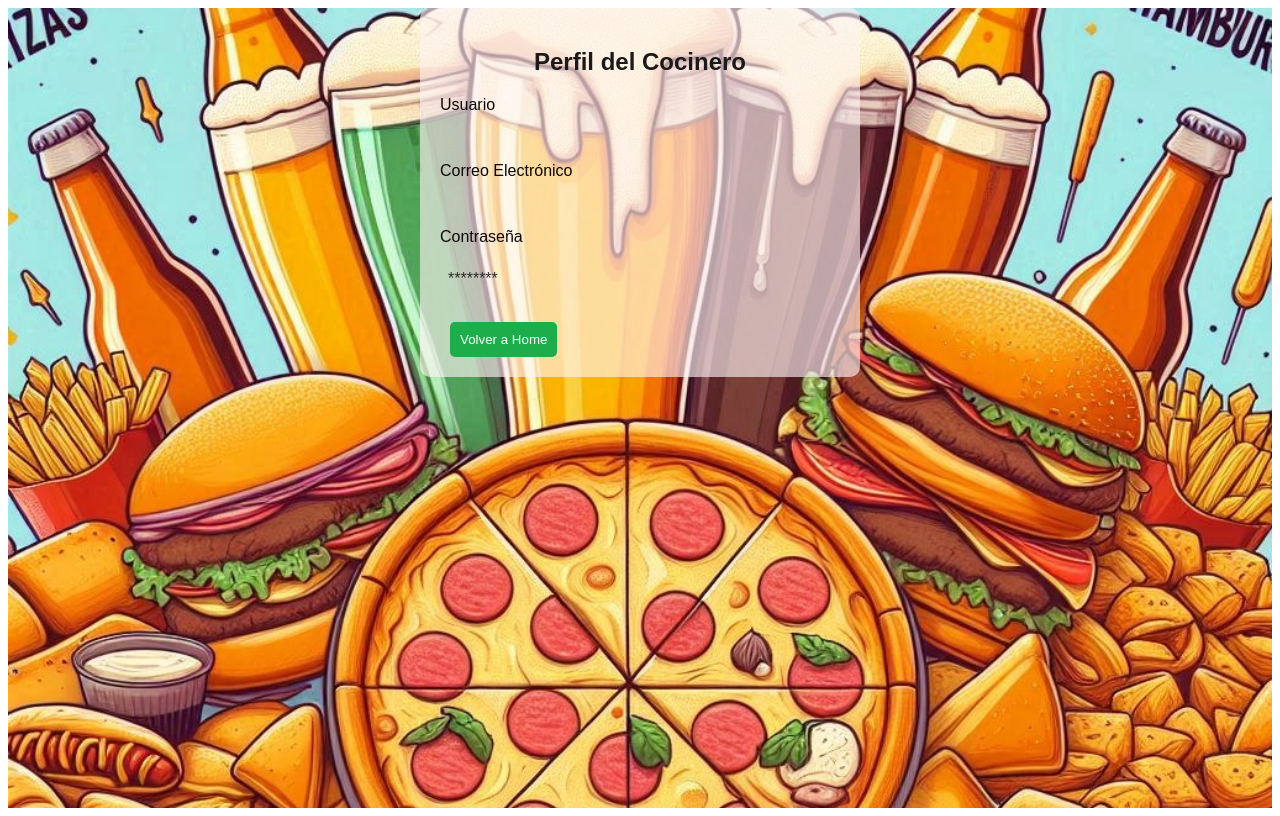
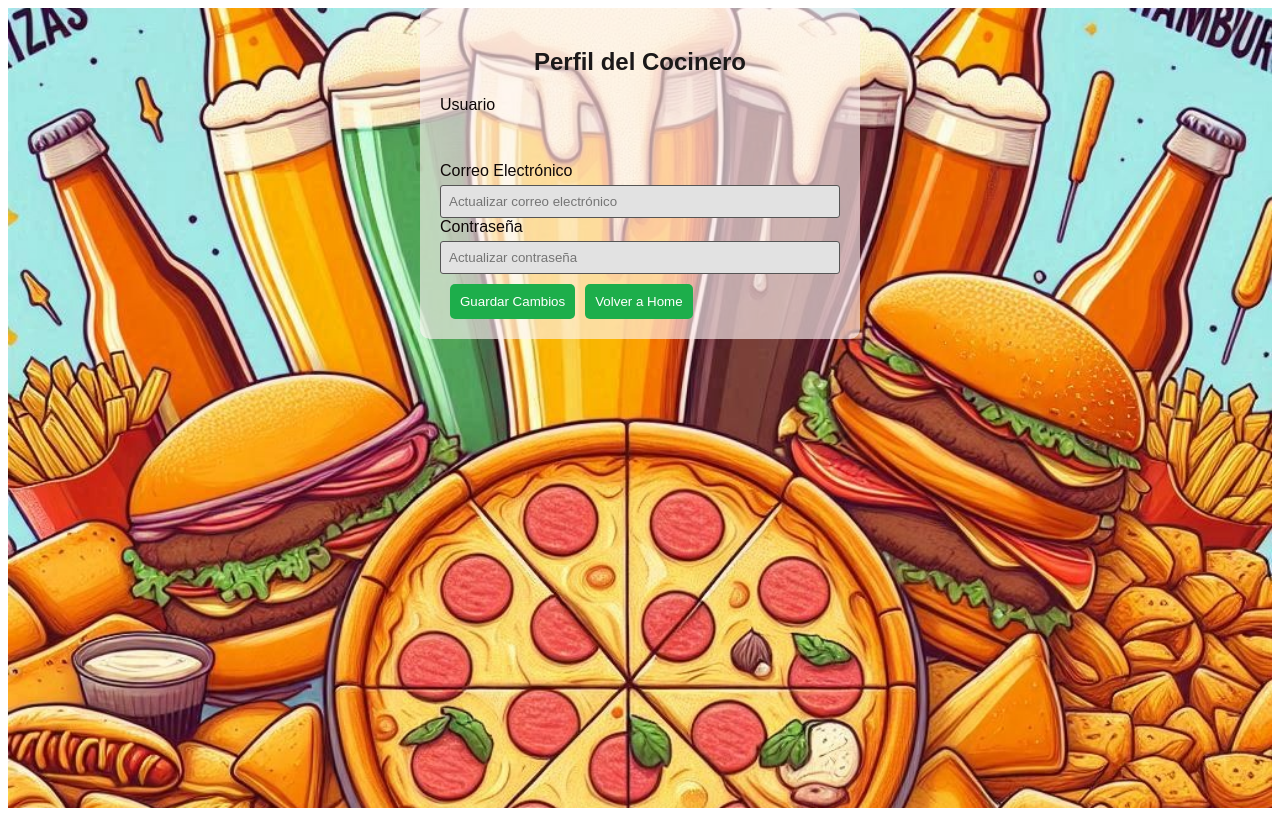
Before and after one commit to barbi15/taller6, a Vue app: page /cocineroperfil in a window 1280 px wide. Built offline with nearby package versions, Linux system fonts and the light colour scheme.

Commit message:
perfil cocinero 13/11/2024

```diff
--- a/src/components/Adminhome.vue
+++ b/src/components/Adminhome.vue
@@ -40,7 +40,7 @@
 
       <!-- Columna derecha: Comanda actual -->
       <div class="rightcomanda-column">
-        <h3>Comanda actual</h3>
+        <h3>Pedido actual</h3>
         <table>
           <thead>
             <tr>
@@ -70,11 +70,11 @@
 
     <!-- Tabla: Lista de Comandas debajo de ambas columnas -->
     <div class="comandas-container">
-      <h3>Lista de Comandas</h3>
+      <h3>Lista de Pedidos</h3>
       <table>
         <thead>
           <tr>
-            <th>Comanda</th>
+            <th>Pedido</th>
             <th>Precio Total</th>
             <th>Estado</th>
             <th>Detalle</th>
@@ -255,14 +255,14 @@ export default {
             productos: response.data.productos
           });
           this.comandaProductos = [];
-          alert("Comanda confirmada exitosamente.");
+          alert("Pedido confirmado exitosamente.");
           await this.obtenerProductos();
           await this.obtenerComandas();
         } else {
-          alert('Error al confirmar la comanda.');
+          alert('Error al confirmar el pedido.');
         }
       } catch (error) {
-        console.error('Error al confirmar la comanda:', error);
+        console.error('Error al confirmar el pedido:', error);
       }
     },
     async obtenerComandas() {
@@ -290,7 +290,7 @@ export default {
       })
     }));
   } catch (err) {
-    console.error('Error al obtener comandas:', err);
+    console.error('Error al obtener pedidos:', err);
   }
 },
     eliminarProductoDeComanda(index) {
@@ -310,7 +310,7 @@ export default {
         this.comandas = this.comandas.filter(comanda => comanda.id !== id);
         alert('Comanda eliminada correctamente.');
       } catch (err) {
-        console.error('Error al eliminar comanda:', err);
+        console.error('Error al eliminar el pedido:', err);
       }
     },
     async verDetalleComanda(id) {
@@ -330,10 +330,10 @@ export default {
           this.detalleComandaId = id;
           this.detalleComandaVisible = true;
         } else {
-          console.error('No se encontró el detalle de la comanda.');
+          console.error('No se encontró el detalle del pedido.');
         }
       } catch (error) {
-        console.error('Error al obtener detalle de comanda:', error);
+        console.error('Error al obtener detalle del pedido:', error);
       }
     }
   },
--- a/src/components/Cocinerohome.vue
+++ b/src/components/Cocinerohome.vue
@@ -6,12 +6,12 @@
       <img src="../images/logorotiseria.png" alt="Logo" id="logo" />
     </div>
     <div class="top-buttons">
-      <button @click="irAPerfilCocinero" class="perfil-button hidden">Ver Perfil</button>
+      <button @click="irAPerfilCocinero" class="perfil-button">Ver Perfil</button>
       <button @click="cerrarSesion" class="cerrarsesion-button">Cerrar Sesión</button>
     </div>
 
     <div class="title-comanda">
-      <h2>Lista de Comandas</h2>
+      <h2>Lista de Pedidos</h2>
     </div>
     <div class="tabla-container">
       <table class="comandas-table">
@@ -107,8 +107,8 @@ export default {
       this.errorMessage = "Formato inesperado de respuesta al obtener las comandas.";
     }
   } catch (error) {
-    this.errorMessage = "Error al obtener las comandas: " + error.message;
-    console.error("Error al obtener las comandas:", error);
+    this.errorMessage = "Error al obtener los  pedidos: " + error.message;
+    console.error("Error al obtener los pedidos:", error);
   }
 },
     async cargarDetallesProductos() {
@@ -141,8 +141,8 @@ export default {
         alert(`Estado de la comanda actualizado a: ${newState}`);
         await this.getComandas();
       } catch (error) {
-        this.errorMessage = "Error al actualizar la comanda: " + error.message;
-        console.error(`Error al actualizar la comanda ${comandaId}:`, error);
+        this.errorMessage = "Error al actualizar el pedido: " + error.message;
+        console.error(`Error al actualizar el pedido${comandaId}:`, error);
       }
     },
     formatDate(dateString) {
--- a/src/components/Cocineroperfil.vue
+++ b/src/components/Cocineroperfil.vue
@@ -9,20 +9,31 @@
         <p>{{ cookData.nombre_usuario }}</p>
       </div>
 
-    <!-- Correo Electrónico (solo lectura) -->
+      <!-- Campo de Correo Electrónico (editable) -->
       <div class="form2-group">
-      <label>Correo Electrónico</label>
-      <p>{{ cookData.correo }}</p>
+        <label for="correo">Correo Electrónico</label>
+        <input
+          v-model="cookData.correo"
+          id="correo"
+          type="email"
+          placeholder="Actualizar correo electrónico"
+        />
       </div>
 
-    <!-- Contraseña (solo lectura) -->
+      <!-- Campo de Contraseña (editable) -->
       <div class="form3-group">
-      <label>Contraseña</label>
-      <p>********</p> <!-- Mostramos los asteriscos para que no se vea la contraseña real -->
+        <label for="contrasena">Contraseña</label>
+        <input
+          v-model="cookData.contrasena"
+          id="contrasena"
+          type="password"
+          placeholder="Actualizar contraseña"
+        />
       </div>
 
+      <!-- Botón para guardar los cambios -->
       <div class="form4-group">
-      <!-- Botón para volver a la pantalla Cocinero Home -->
+        <button @click="actualizarPerfil">Guardar Cambios</button>
         <button @click="volverAHome">Volver a Home</button>
       </div>
     </div>
@@ -64,6 +75,45 @@ export default {
         alert('No se pudieron cargar los datos del cocinero.');
       }
     },
+    // Método para actualizar el perfil (correo y contraseña)
+    async actualizarPerfil() {
+      try {
+        const token = localStorage.getItem('token');
+        if (!token) {
+          alert('Token no encontrado. Por favor, inicie sesión nuevamente.');
+          return;
+        }
+
+        const payload = {
+          correo: this.cookData.correo,
+          contrasena: this.cookData.contrasena
+        };
+
+        const response = await axios.patch(
+          'https://taller6-alejo.onrender.com/me',
+          payload,
+          {
+            headers: {
+              Authorization: `Bearer ${token}`
+            }
+          }
+        );
+
+        if (response.status === 200) {
+          this.cookData = response.data; // Actualiza cookData con los datos devueltos
+          alert('Perfil actualizado exitosamente.');
+        }
+      } catch (error) {
+        console.error('Error al actualizar el perfil:', error);
+        if (error.response && error.response.status === 401) {
+          alert('No autorizado. Por favor, inicie sesión nuevamente.');
+        } else if (error.code === 'ERR_NETWORK') {
+          alert('Error de red. Verifica tu conexión o intenta nuevamente más tarde.');
+        } else {
+          alert('Error al actualizar el perfil.');
+        }
+      }
+    },
     // Método para volver a la pantalla Cocinero Home
     volverAHome() {
       this.$router.push({ name: 'Cocinerohome' });
--- a/src/styles/Cocinero.css
+++ b/src/styles/Cocinero.css
@@ -99,6 +99,3 @@
     padding: 5px;
     background-color: rgba(255, 252, 252, 0.801); /* Fondo blanco semitransparente */
   }
-  .hidden {
-    display: none;
-  }
```
Also changed, not shown: src/components/Comandas.vue (+10 -10 lines). Lines whose indentation alone changed are shown as unchanged.
